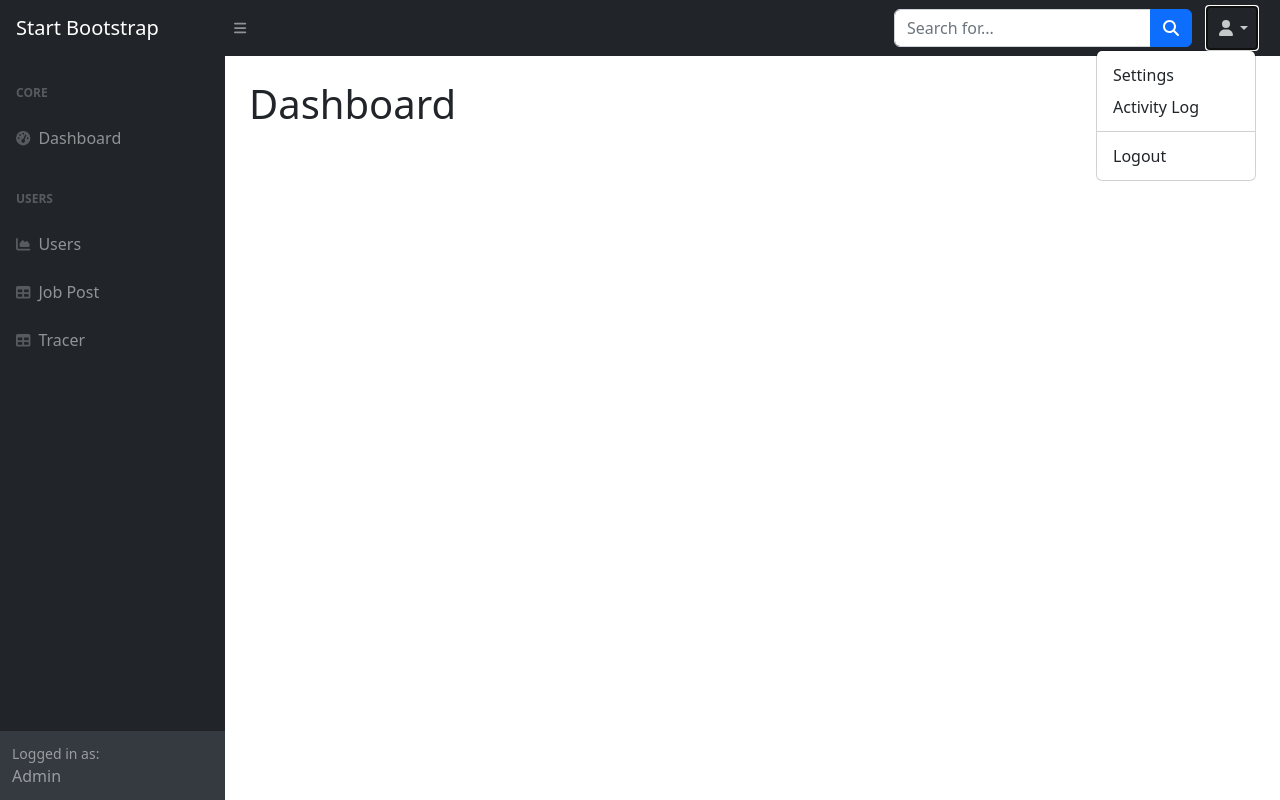
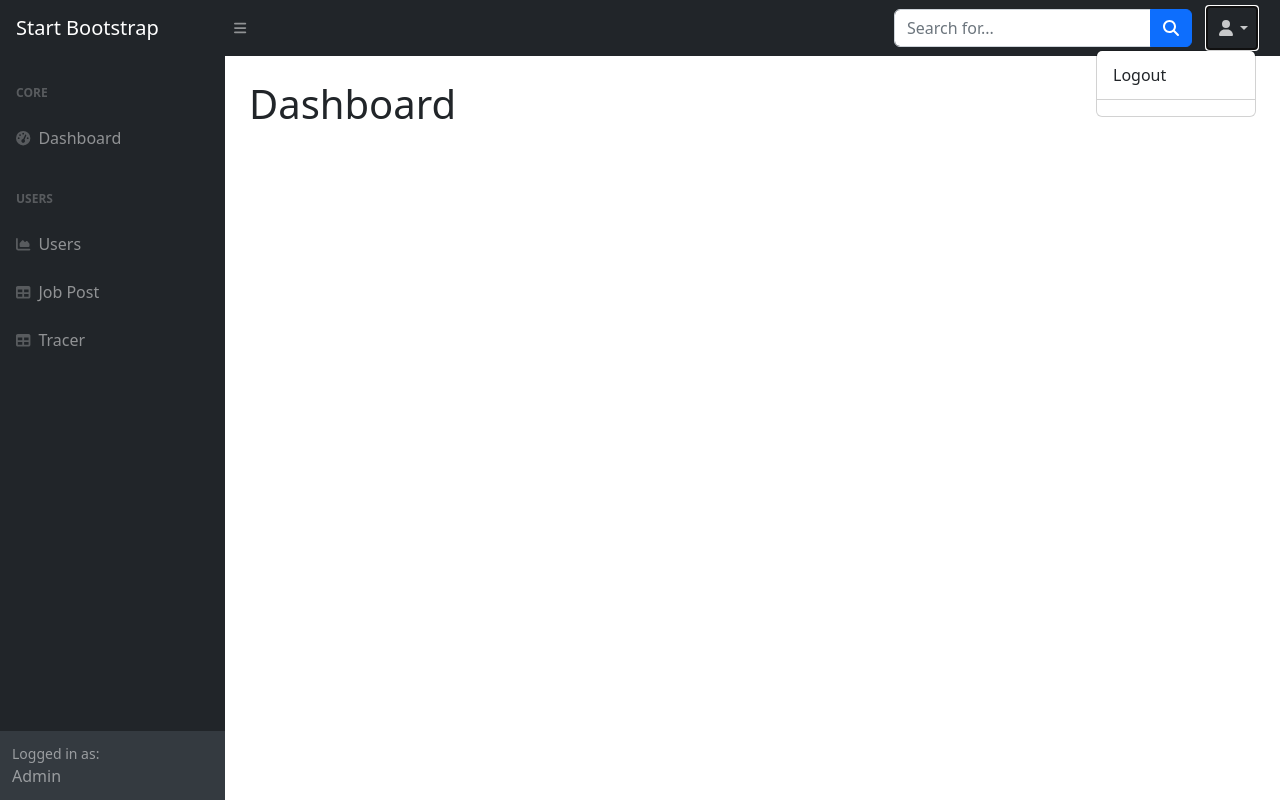
Before and after one commit to WeeklySorcery/Python-Portal, a Django app: page /dashboard/ in a window 1280 px wide, after a click that opens the changed part. Run offline with Django 4.2, Linux system fonts and the light colour scheme; some libraries are stand-ins or nearby versions.

Commit message:
admin_nav

```diff
--- a/jobPortal/website/templates/base/admin_nav.html
+++ b/jobPortal/website/templates/base/admin_nav.html
@@ -15,10 +15,8 @@
         <li class="nav-item dropdown">
             <a class="nav-link dropdown-toggle" id="navbarDropdown" href="#" role="button" data-bs-toggle="dropdown" aria-expanded="false"><i class="fas fa-user fa-fw"></i></a>
             <ul class="dropdown-menu dropdown-menu-end" aria-labelledby="navbarDropdown">
-                <li><a class="dropdown-item" href="#!">Settings</a></li>
-                <li><a class="dropdown-item" href="#!">Activity Log</a></li>
+                <li><a class="dropdown-item" href="{% url 'user-logout' %}">Logout</a></li>
                 <li><hr class="dropdown-divider" /></li>
-                <li><a class="dropdown-item" href="{% url 'user-logout' %}">Logout</a></li>
             </ul>
         </li>
     </ul>
```
